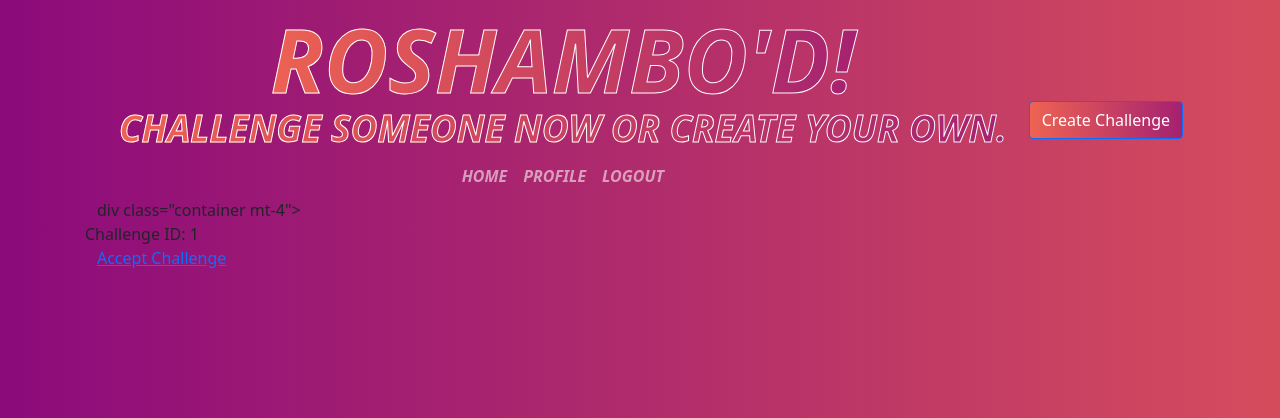
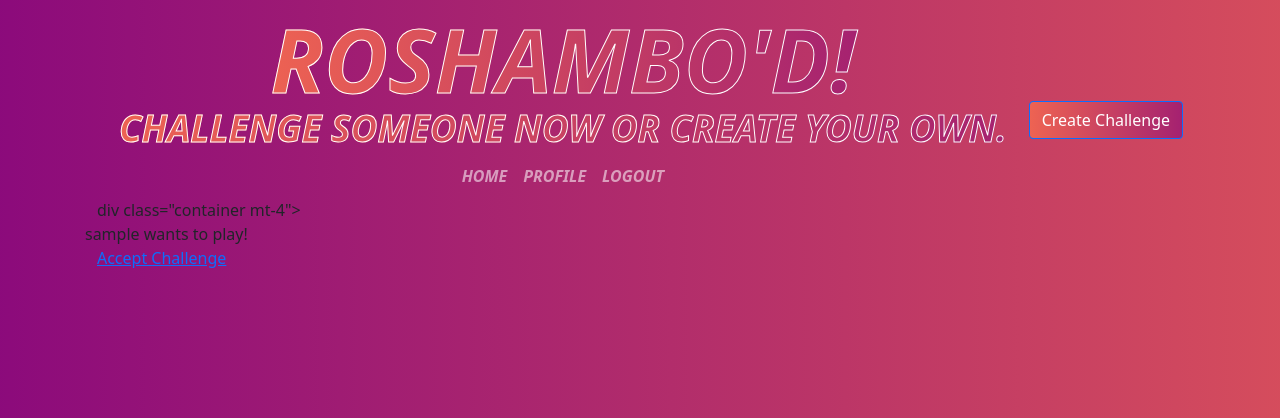
Before and after one commit to eunicesha/cits3403, a Flask app: template app/templates/index.html in a window 1280 px wide. Shown: the part 280-698 px from the top of the page. Run offline with Flask 3, Linux system fonts and the light colour scheme; the template is opened without the code that fills it: most values are stand-ins (such as "Sample title", 1, 10 or a date in 2020).

Commit message:
changed challenge.id to username

```diff
--- a/app/templates/index.html
+++ b/app/templates/index.html
@@ -7,7 +7,7 @@
 {% for challenge in open_challenges %}
     div class="container mt-4">
         <div id="challenges" class="row">
-            Challenge ID: {{ challenge.id }}
+            {{ challenge.player.username  }} wants to play!
         </div>
         <div>
             <a href="{{ url_for('accept_challenge', challenge_id=challenge.id) }}">Accept Challenge</a>
```
